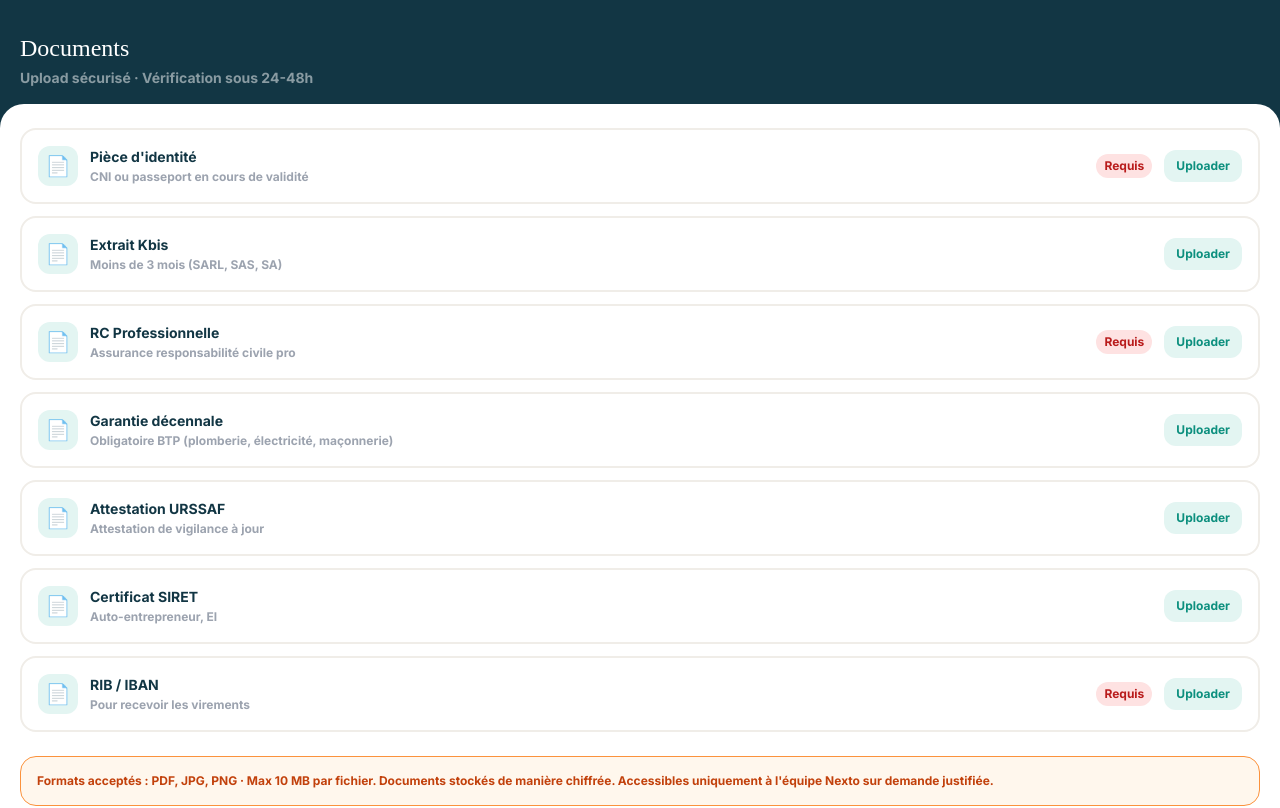
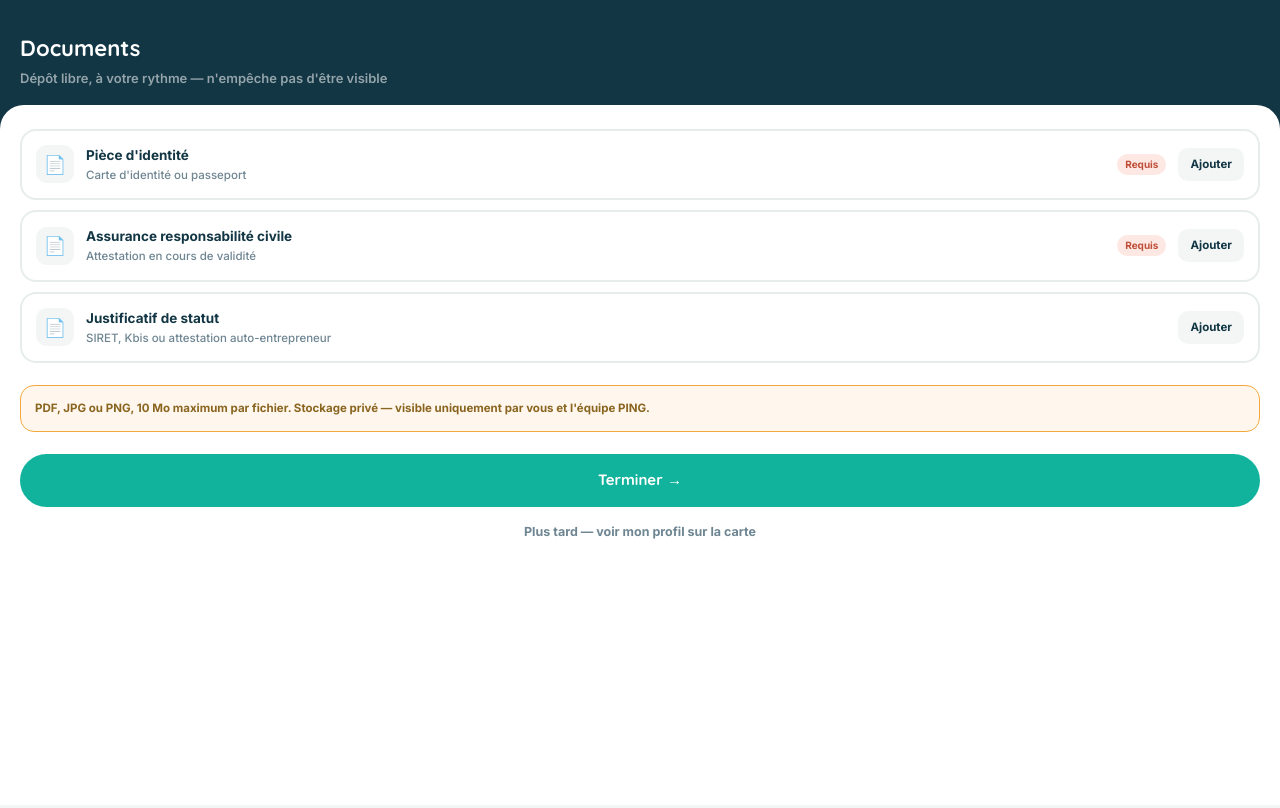
Before and after one commit to 3opconsult-cyber/nexto, a Next.js app: page /pro/onboarding/documents in a window 1280 px wide. Shown: the top 808 px of the page. Built offline with nearby package versions, Linux system fonts and the light colour scheme.

Commit message:
ping: page documents reecrite pour le nouveau schema, documents adaptes au mono-produit menage

```diff
--- a/src/app/pro/onboarding/documents/page.tsx
+++ b/src/app/pro/onboarding/documents/page.tsx
@@ -2,123 +2,96 @@
 import { useState, useRef } from 'react'
 import { useRouter } from 'next/navigation'
 import { createClient } from '@/lib/supabase/client'
-import { DocumentType, DOCUMENT_LABELS } from '@/types'
+import { trackEvent } from '@/lib/tracking'
+
+const DOC_TYPES: { key: 'identite' | 'rcpro' | 'kbis'; label: string; desc: string; required: boolean }[] = [
+  { key: 'identite', label: "Pièce d'identité", desc: 'Carte d\'identité ou passeport', required: true },
+  { key: 'rcpro', label: 'Assurance responsabilité civile', desc: 'Attestation en cours de validité', required: true },
+  { key: 'kbis', label: 'Justificatif de statut', desc: 'SIRET, Kbis ou attestation auto-entrepreneur', required: false },
+]
 
 export default function ProDocuments() {
   const router = useRouter()
-  const [uploads, setUploads] = useState<Record<DocumentType, string>>({} as Record<DocumentType, string>)
-  const [uploading, setUploading] = useState<DocumentType | null>(null)
-  const [done, setDone] = useState(false)
+  const [uploads, setUploads] = useState<Record<string, string>>({})
+  const [uploading, setUploading] = useState<string | null>(null)
   const inputRef = useRef<HTMLInputElement>(null)
-  const [currentDoc, setCurrentDoc] = useState<DocumentType | null>(null)
+  const [currentDoc, setCurrentDoc] = useState<string | null>(null)
 
-  async function handleUpload(docType: DocumentType, file: File) {
+  async function handleUpload(docType: string, file: File) {
     setUploading(docType)
     const supabase = createClient()
     const { data: { user } } = await supabase.auth.getUser()
     if (!user) return
 
     const ext = file.name.split('.').pop()
-    const path = `pro-docs/${user.id}/${docType}-${Date.now()}.${ext}`
+    const path = `${user.id}/${docType}-${Date.now()}.${ext}`
 
-    const { error: upErr } = await supabase.storage
-      .from('documents')
-      .upload(path, file, { upsert: true })
+    const { error: upErr } = await supabase.storage.from('documents').upload(path, file, { upsert: true })
 
     if (!upErr) {
-      const { data: { publicUrl } } = supabase.storage.from('documents').getPublicUrl(path)
-      const { data: pro } = await supabase.from('pro_profiles').select('id').eq('user_id', user.id).single()
-      if (pro) {
-        await supabase.from('pro_documents').upsert({
-          pro_id: pro.id, doc_type: docType,
-          file_url: publicUrl, file_name: file.name,
-          status: 'pending'
-        }, { onConflict: 'pro_id,doc_type' })
-      }
+      await supabase.from('documents').upsert({
+        owner_id: user.id, kind: docType, storage_path: path, status: 'pending',
+      }, { onConflict: 'owner_id,kind' })
       setUploads(u => ({ ...u, [docType]: file.name }))
+      trackEvent('document_uploaded', { kind: docType })
     }
     setUploading(null)
   }
 
-  const docTypes: DocumentType[] = ['id_card', 'kbis', 'rc_pro', 'decennale', 'urssaf', 'siret_cert', 'iban_cert']
-
   return (
-    <div className="min-h-screen flex flex-col" style={{ background: 'var(--navy)' }}>
-      <div className="px-5 pt-8 pb-4">
-        <div className="font-fredoka text-2xl text-white mb-1">Documents</div>
-        <div className="text-sm font-bold" style={{ color: 'rgba(255,255,255,0.5)' }}>
-          Upload sécurisé · Vérification sous 24-48h
-        </div>
+    <div style={{ minHeight: '100vh', background: '#123644' }}>
+      <div style={{ padding: '32px 20px 16px' }}>
+        <div style={{ fontFamily: 'Quicksand, sans-serif', fontWeight: 700, fontSize: 22, color: '#fff', marginBottom: 4 }}>Documents</div>
+        <div style={{ fontSize: 13, fontWeight: 600, color: 'rgba(255,255,255,.55)' }}>Dépôt libre, à votre rythme — n'empêche pas d'être visible</div>
       </div>
 
-      <div className="flex-1 bg-white rounded-t-3xl px-5 py-6 overflow-y-auto">
-        <input ref={inputRef} type="file" className="hidden"
-          accept=".pdf,.jpg,.jpeg,.png"
+      <div style={{ flex: 1, background: '#fff', borderRadius: '24px 24px 0 0', padding: '24px 20px', minHeight: 'calc(100vh - 100px)' }}>
+        <input ref={inputRef} type="file" style={{ display: 'none' }} accept=".pdf,.jpg,.jpeg,.png"
           onChange={e => {
-            if (e.target.files?.[0] && currentDoc) {
-              handleUpload(currentDoc, e.target.files[0])
-              e.target.value = ''
-            }
+            if (e.target.files?.[0] && currentDoc) { handleUpload(currentDoc, e.target.files[0]); e.target.value = '' }
           }}
         />
 
-        <div className="space-y-3 mb-6">
-          {docTypes.map(docType => {
-            const doc = DOCUMENT_LABELS[docType]
-            const uploaded = uploads[docType]
-            const isUploading = uploading === docType
+        <div style={{ display: 'flex', flexDirection: 'column', gap: 10, marginBottom: 22 }}>
+          {DOC_TYPES.map(doc => {
+            const uploaded = uploads[doc.key]
+            const isUploading = uploading === doc.key
             return (
-              <div key={docType}
-                className="flex items-center gap-3 p-4 rounded-2xl border-2 transition-all"
-                style={{ borderColor: uploaded ? '#22C55E' : '#F0EDE8', background: uploaded ? '#F0FFF4' : 'white' }}
-              >
-                <div className="w-10 h-10 rounded-xl flex items-center justify-center text-xl flex-shrink-0"
-                  style={{ background: uploaded ? '#DCFCE7' : 'var(--accent-l)' }}>
-                  {uploaded ? '✅' : '📄'}
+              <div key={doc.key} style={{
+                display: 'flex', alignItems: 'center', gap: 12, padding: 14, borderRadius: 16,
+                border: uploaded ? '2px solid #12B39C' : '2px solid #E7EDEB',
+                background: uploaded ? 'rgba(18,179,156,.06)' : '#fff',
+              }}>
+                <div style={{ width: 38, height: 38, borderRadius: 11, display: 'flex', alignItems: 'center', justifyContent: 'center', fontSize: 18, flexShrink: 0, background: uploaded ? 'rgba(18,179,156,.14)' : '#F3F6F5' }}>
+                  {uploaded ? '✓' : '📄'}
                 </div>
-                <div className="flex-1 min-w-0">
-                  <div className="font-black text-sm text-navy">{doc.label}</div>
-                  <div className="text-xs text-gray-400 font-bold mt-0.5 truncate">
-                    {uploaded ? uploaded : doc.description}
-                  </div>
+                <div style={{ flex: 1, minWidth: 0 }}>
+                  <div style={{ fontWeight: 700, fontSize: 13.5, color: '#123644' }}>{doc.label}</div>
+                  <div style={{ fontSize: 11.5, color: '#6E8592', marginTop: 2 }}>{uploaded || doc.desc}</div>
                 </div>
                 {doc.required && !uploaded && (
-                  <span className="text-xs font-black px-2 py-1 rounded-full flex-shrink-0"
-                    style={{ background: '#FEE2E2', color: '#B91C1C' }}>Requis</span>
+                  <span style={{ fontSize: 10, fontWeight: 700, padding: '3px 8px', borderRadius: 99, background: '#FDE8E4', color: '#C0503A', flexShrink: 0 }}>Requis</span>
                 )}
-                <button
-                  onClick={() => { setCurrentDoc(docType); inputRef.current?.click() }}
-                  disabled={isUploading}
-                  className="px-3 py-2 rounded-xl text-xs font-black flex-shrink-0 transition-all"
-                  style={{
-                    background: uploaded ? '#DCFCE7' : 'var(--accent-l)',
-                    color: uploaded ? '#15803D' : 'var(--accent-d)'
-                  }}
-                >
-                  {isUploading ? '...' : uploaded ? 'Remplacer' : 'Uploader'}
+                <button onClick={() => { setCurrentDoc(doc.key); inputRef.current?.click() }} disabled={isUploading}
+                  style={{ padding: '8px 12px', borderRadius: 10, fontSize: 11.5, fontWeight: 700, border: 'none', flexShrink: 0, background: uploaded ? 'rgba(18,179,156,.14)' : '#F3F6F5', color: uploaded ? '#0C8F7E' : '#123644' }}>
+                  {isUploading ? '...' : uploaded ? 'Remplacer' : 'Ajouter'}
                 </button>
               </div>
             )
           })}
         </div>
 
-        <div className="p-4 rounded-2xl mb-6" style={{ background: '#FFF7ED', border: '1px solid #FB923C' }}>
-          <div className="text-xs font-black" style={{ color: '#C2410C' }}>
-            Formats acceptés : PDF, JPG, PNG · Max 10 MB par fichier.
-            Documents stockés de manière chiffrée. Accessibles uniquement à l'équipe Nexto sur demande justifiée.
+        <div style={{ padding: 14, borderRadius: 14, marginBottom: 22, background: '#FFF7ED', border: '1px solid #F2A93B' }}>
+          <div style={{ fontSize: 11.5, fontWeight: 700, color: '#8a6520' }}>
+            PDF, JPG ou PNG, 10 Mo maximum par fichier. Stockage privé — visible uniquement par vous et l'équipe PING.
           </div>
         </div>
 
-        <button
-          onClick={() => router.push('/pro/attente')}
-          className="w-full py-4 rounded-full text-white font-fredoka text-lg"
-          style={{ background: 'var(--accent)' }}
-        >
-          Soumettre mon dossier →
+        <button onClick={() => router.push('/pro/attente')} style={{ width: '100%', padding: 15, borderRadius: 999, border: 'none', color: '#fff', fontFamily: 'Quicksand, sans-serif', fontWeight: 700, fontSize: 15, background: '#12B39C' }}>
+          Terminer →
         </button>
-        <button onClick={() => router.push('/pro/attente')}
-          className="w-full py-3 text-center text-sm font-bold text-gray-400 mt-2">
-          Passer pour l'instant (upload ultérieur)
+        <button onClick={() => router.push('/map')} style={{ width: '100%', padding: 12, textAlign: 'center', fontSize: 12.5, fontWeight: 700, color: '#6E8592', background: 'none', border: 'none', marginTop: 4 }}>
+          Plus tard — voir mon profil sur la carte
         </button>
       </div>
     </div>
```
